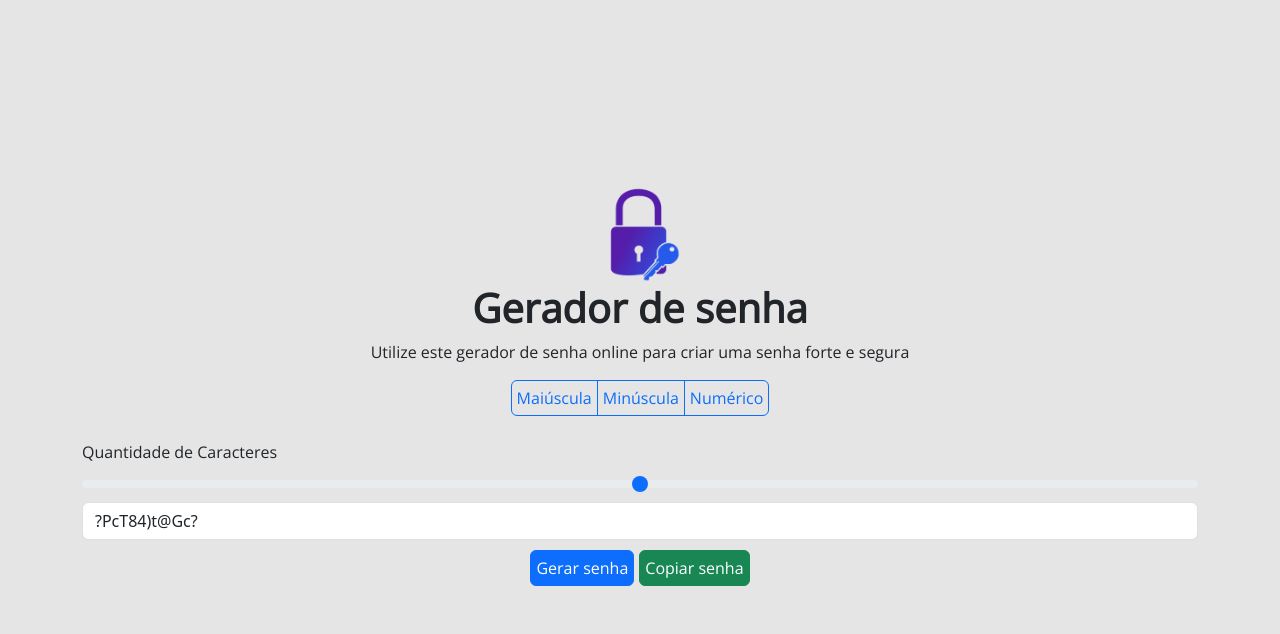
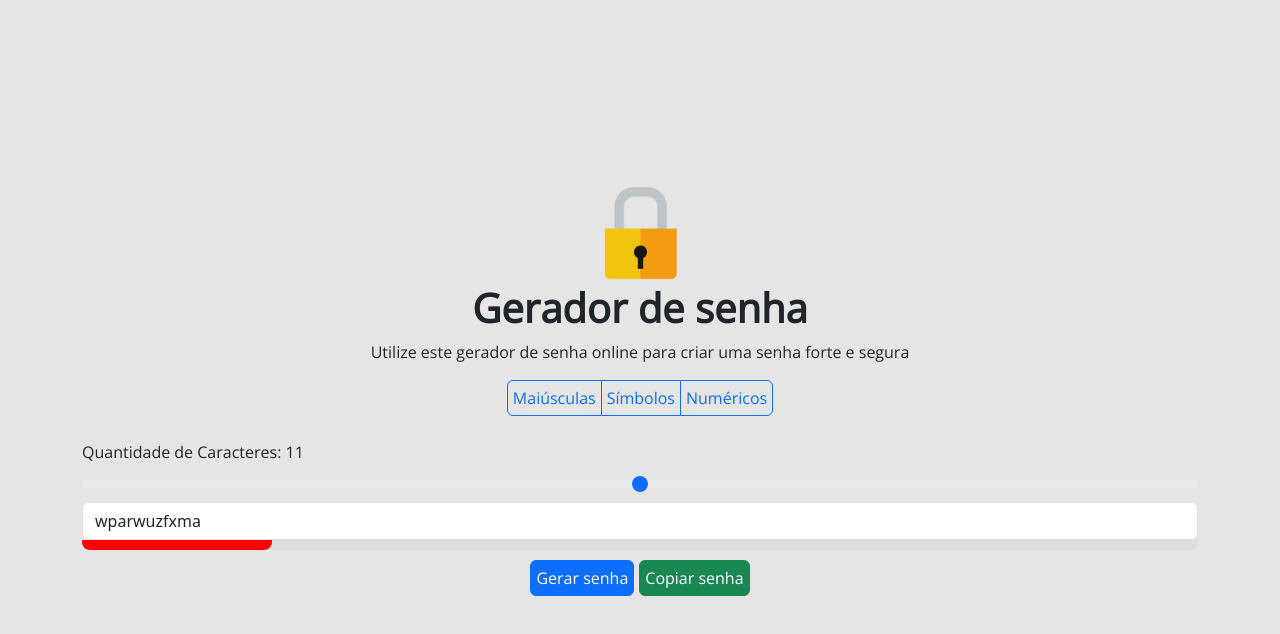
Before and after one commit to wrgalvao0/geradorDeSenha, a plain HTML site: page index.html in a window 1280 px wide. Both pictures are taken after a click on the button "Gerar senha". Drawn offline with nearby package versions, Linux system fonts and the light colour scheme.

Commit message:
PROJETO FINALIZADO

```diff
--- a/css/index.css
+++ b/css/index.css
@@ -2,10 +2,6 @@
 .form-range
 {
     margin-right: 10px;
-}
-.form-control
-{
-    margin-bottom: 10px;
 }
 .container
 {
@@ -52,3 +48,35 @@ body
 {
     background-color: rgba(0, 0, 0, 0.1);
 }
+.indicador-seguranca
+{
+    height: 10px;
+    background-color: #ddd;
+    border-bottom-left-radius: 8px;
+    border-bottom-right-radius: 8px;
+    margin-bottom: 10px;
+}
+.indicador-seguranca .barra
+{
+    height: 10px;
+    border-top-right-radius: 8px;
+    border-bottom-left-radius: 8px;
+    border-bottom-right-radius: 8px;
+    transition: all 0.2s;
+}
+.indicador-seguranca .barra.completo
+{
+    border-top-right-radius: 0;
+}
+.indicador-seguranca .barra.critico
+{
+    background-color: red;
+}
+.indicador-seguranca .barra.aviso
+{
+    background-color: yellow;
+}
+.indicador-seguranca .barra.sucesso
+{
+    background-color: green;
+}
--- a/index.html
+++ b/index.html
@@ -10,26 +10,32 @@
 </head>
 <body>
         <div class="container">
-            <div class="imagem"><img src="img/logo.png" height="100px" alt="Imagem de senha"></div>
+            <div class="imagem"><img src="img/senha.png" height="100px" alt="Imagem de senha"></div>
             <h1>Gerador de senha</h1>
             <p>Utilize este gerador de senha online para criar uma senha forte e segura</p>
                 <div class="btn-group d-flex justify-content-center" role="group" aria-label="Basic checkbox toggle button group">
                     <div class="btn-group" role="group" aria-label="Basic checkbox toggle button group">
                         <input type="checkbox" class="btn-check" id="btncheck1" autocomplete="off">
-                        <label class="btn btn-outline-primary" for="btncheck1">Maiúscula</label>
+                        <label class="btn btn-outline-primary" for="btncheck1">Maiúsculas</label>
 
                         <input type="checkbox" class="btn-check" id="btncheck2" autocomplete="off">
-                        <label class="btn btn-outline-primary" for="btncheck2">Minúscula</label>
+                        <label class="btn btn-outline-primary" for="btncheck2">Símbolos</label>
 
                         <input type="checkbox" class="btn-check" id="btncheck3" autocomplete="off">
-                        <label class="btn btn-outline-primary" for="btncheck3">Numérico</label>
+                        <label class="btn btn-outline-primary" for="btncheck3">Numéricos</label>
                       </div>
                 </div>
                 <br>
-                <label for="tamanho-senha" class="form-label">Quantidade de Caracteres</label>
-                <input type="range" id="tamanho-senha" class="form-range" name="tamanho-senha" min="06" max="16">
+                <label for="tamanho-senha" class="form-label">Quantidade de Caracteres: <span id="senha-tamanho-texto">16</span></label>
+                    <div class="senha-tamanho">
+                        <input type="range" id="tamanho-senha" class="form-range" name="tamanho-senha" min="06" max="16">
+                    </div>
+
 
             <input type="text" class="form-control" id="texto-senha" name="texto-senha" placeholder="SENHA">
+            <div class="indicador-seguranca">
+                <div id="indicador-seguranca-bar" class="barra sucesso completo" style="width: 100%"></div>
+            </div>
 
                 <div class="d-flex justify-content-center">
                     <button id="botao-gerar-senha" class="btn btn-primary">Gerar senha</button>
--- a/js/geracaoSenha.js
+++ b/js/geracaoSenha.js
@@ -1,13 +1,36 @@
-let tamanhoSenha = 12
+let tamanhoSenha = 11
 let campoTextoSenha = document.querySelector("#texto-senha")
 let botaoGerarSenha = document.querySelector("#botao-gerar-senha")
 botaoGerarSenha.addEventListener("click", geraSenha)
-
+document.querySelector("#senha-tamanho-texto").innerText = tamanhoSenha
+const indicadorSegurancaBarra = document.querySelector("#indicador-seguranca-bar")
+let selecaoMaiuscula = document.querySelector("#btncheck1")
+let selecaoSimbolo = document.querySelector("#btncheck2")
+let selecaoNumerico = document.querySelector("#btncheck3")
 function geraSenha()
 {
-    let caracteres = "abcdefghjkmnpqrstuvwxyzABCDEFGHJKLMNPQRSTUVWXYZ123456789?!@&*()[]"
+    let caracteres = "abcdefghjkmnpqrstuvwxyz"
+    const maisuculas = "ABCDEFGHJKLMNPQRSTUVWXYZ"
+    const simbolos = "?!@&*()[]"
+    const numeros = "123456789"
     let senha = ""
-    //console.log(tamanhoSenha.value)
+
+    if(selecaoMaiuscula.checked)
+    {
+        caracteres += maisuculas
+        console.log(caracteres)
+    }
+    if(selecaoNumerico.checked)
+    {
+        caracteres += numeros
+        console.log(caracteres)
+    }
+    if(selecaoSimbolo.checked)
+    {
+        caracteres += simbolos
+        console.log(caracteres)
+    }
+
     for(let i = 0; i < tamanhoSenha; i++)
     {
         let indiceAleatorio = Math.floor(Math.random() * caracteres.length)
@@ -15,12 +38,49 @@ function geraSenha()
     }
     console.log(senha)
     campoTextoSenha.value = senha
+    calculaQualidadeSenha()
+}
+
+function calculaQualidadeSenha()
+{
+    /*
+        Pesos para calculo de qualidade:
+        Tamanho: 25%
+        Maiusculas: 15%
+        Numerico: 25%
+        Simbolos: 35%
+        total = 100%
+    */
+    let porcentagem = Math.round((tamanhoSenha / 16) * 100 * 0.25 + (selecaoMaiuscula.checked ? 15 : 0) + (selecaoNumerico.checked ? 25 : 0) + (selecaoSimbolo.checked ? 35 : 0))
+    if(porcentagem > 0 && porcentagem <= 33)
+    {
+        indicadorSegurancaBarra.classList.remove("sucesso")
+        indicadorSegurancaBarra.classList.remove("aviso")
+        indicadorSegurancaBarra.classList.add("critico")
+        //critico
+    }
+     else if(porcentagem > 33 && porcentagem <= 66)
+    {
+        //aviso = yelow
+        indicadorSegurancaBarra.classList.remove("critico")
+        indicadorSegurancaBarra.classList.remove("sucesso")
+        indicadorSegurancaBarra.classList.add("aviso")
+    }
+    else
+    {
+        indicadorSegurancaBarra.classList.remove("aviso")
+        indicadorSegurancaBarra.classList.remove("critico")
+        indicadorSegurancaBarra.classList.add("sucesso")
+        //safe demais
+    }
+    console.log(porcentagem)
+    indicadorSegurancaBarra.style.width = `${porcentagem}%`
 }
 
 function getTamanhoSenha()
 {
     tamanhoSenha = tamanhoSenhaElemento.value
-    console.log(tamanhoSenha)
+    document.querySelector("#senha-tamanho-texto").innerText = tamanhoSenha
 }
 
 function copiarSenha()
```
